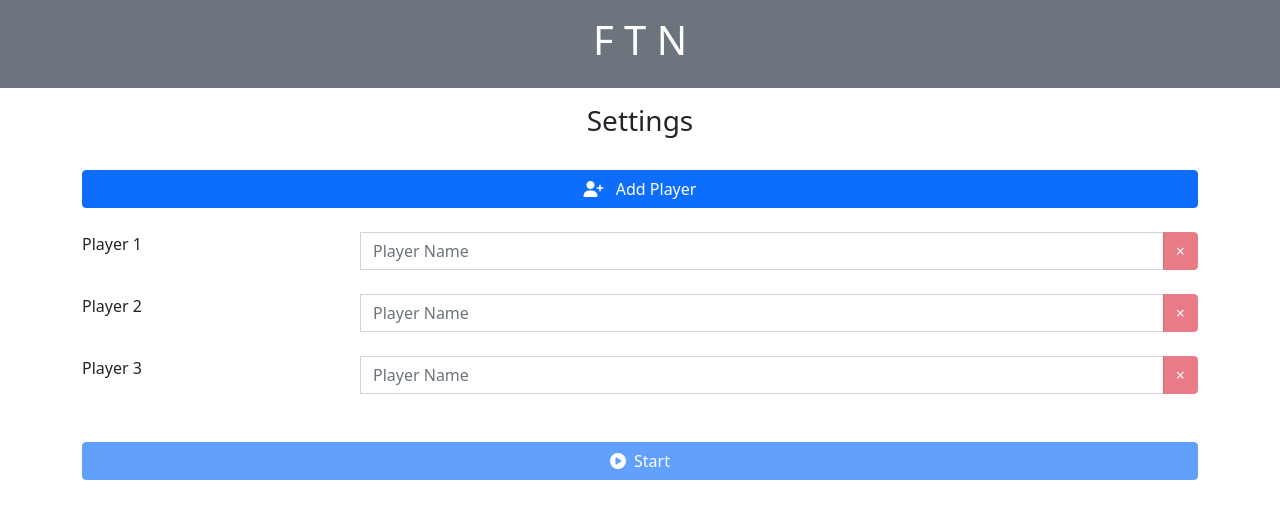
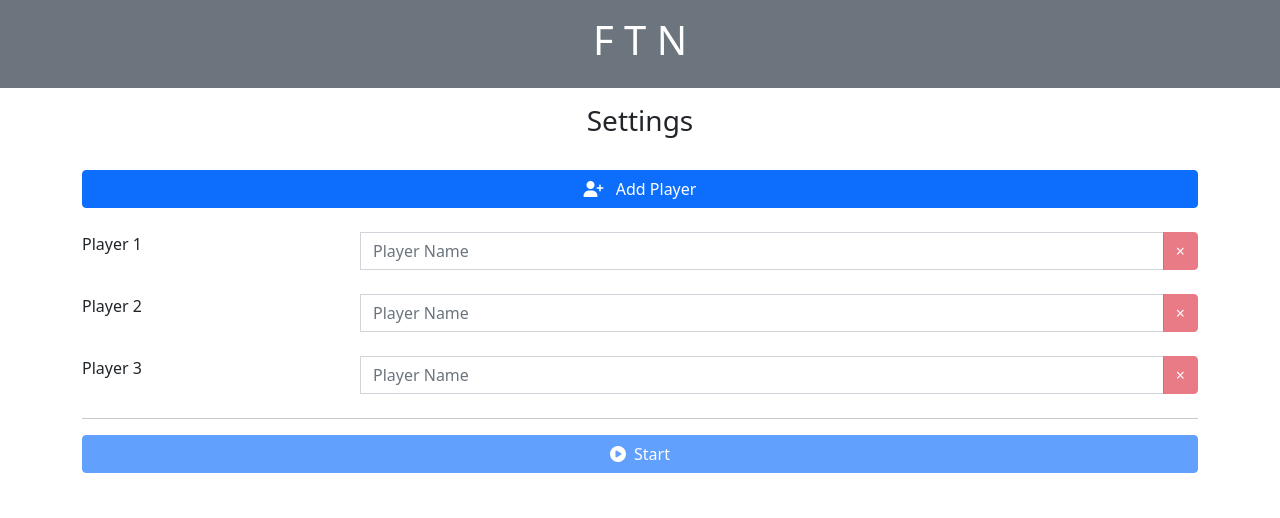
Before and after one commit to sivakumm/FTN, an Angular app: page / in a window 1280 px wide. Shown: the top 518 px of the page. Built offline with nearby package versions, Linux system fonts and the light colour scheme.

Commit message:
rebuilds to reactive form

```diff
--- a/src/app/app.module.ts
+++ b/src/app/app.module.ts
@@ -4,6 +4,7 @@ import { NgModule } from '@angular/core';
 import { AppRoutingModule } from './app-routing.module';
 import { AppComponent } from './app-component/app.component';
 import { SettingsComponent } from './settings/settings.component';
+import { FormsModule, ReactiveFormsModule } from '@angular/forms';
 
 @NgModule({
   declarations: [
@@ -11,8 +12,10 @@ import { SettingsComponent } from './settings/settings.component';
     SettingsComponent
   ],
   imports: [
+    AppRoutingModule,
     BrowserModule,
-    AppRoutingModule
+    FormsModule,
+    ReactiveFormsModule
   ],
   providers: [],
   bootstrap: [AppComponent]
--- a/src/app/settings/settings.component.html
+++ b/src/app/settings/settings.component.html
@@ -6,19 +6,38 @@
   </div>
   <div class="row">
     <div class="col">
-      <form>
+      <form [formGroup]="playersForm" (ngSubmit)="onSubmit()">
         <button class="btn btn-primary mt-4 w-100" type="button" (click)="addPlayer()">
           <i class="fas fa-user-plus me-2"></i>
           Add Player
         </button>
-        <div *ngFor="let player of players; let playerIdx = index;" class="row my-4">
+        <div formArrayName="playerNames" *ngFor="let player of playerNames.controls; let playerIdx = index;" class="row my-4">
           <div class="input-group">
-            <label class="form-label col-12 col-md-3" [for]="'player-name-' + playerIdx">Player {{ playerIdx + 1 }}</label>
-            <input class="form-control col" type="text" [id]="'player-name-' + playerIdx" placeholder="Player Name" />
-            <button class="btn btn-danger" type="button" [disabled]="players.length < 4" (click)="removePlayer(playerIdx)">&times;</button>
+            <label
+              class="form-label col-12 col-md-3"
+              [for]="'player-name-' + playerIdx"
+            >
+              Player {{ playerIdx + 1 }}
+            </label>
+            <input
+              class="form-control col"
+              type="text"
+              [id]="'player-name-' + playerIdx"
+              placeholder="Player Name"
+              [formControlName]="playerIdx"
+            />
+            <button
+              class="btn btn-danger"
+              type="button"
+              [disabled]="playerNames.length < 4"
+              (click)="removePlayer(playerIdx)"
+            >
+              &times;
+            </button>
           </div>
         </div>
-        <button class="btn btn-primary mt-4 w-100" type="button" [disabled]="players.length < 4">
+        <hr />
+        <button class="btn btn-primary w-100" type="submit" [disabled]="!isValidInputs()">
           <i class="fas fa-play-circle me-2"></i>Start
         </button>
       </form>
--- a/src/app/settings/settings.component.ts
+++ b/src/app/settings/settings.component.ts
@@ -1,4 +1,5 @@
 import { Component } from '@angular/core';
+import { FormArray, FormBuilder, FormGroup } from '@angular/forms';
 
 @Component({
   selector: 'app-settings',
@@ -7,20 +8,35 @@ import { Component } from '@angular/core';
 })
 export class SettingsComponent {
 
-  players = [
-    { name: '' },
-    { name: '' },
-    { name: '' }
-  ];
+  playersForm: FormGroup;
 
-  constructor() { }
+  constructor(private fb: FormBuilder) {
+    this.playersForm = fb.group({
+      playerNames: fb.array([
+        fb.control(''),
+        fb.control(''),
+        fb.control('')
+      ])
+    });
+  }
+
+  get playerNames(): FormArray {
+    return this.playersForm.get('playerNames') as FormArray;
+  }
 
   addPlayer(): void {
-    this.players.push({ name: '' });
+    this.playerNames.push(this.fb.control(''));
   }
 
   removePlayer(playerIdx: number): void {
-    this.players.splice(playerIdx, 1);
+    this.playerNames.removeAt(playerIdx);
   }
 
+  isValidInputs(): boolean {
+    return this.playerNames.length > 2 && this.playerNames.value.every((name: string) => name.length > 0);
+  }
+
+  onSubmit(): void {
+    console.log(this.playersForm);
+  }
 }
```
Also changed, not shown: 2 other files (tests, documents, lock files or other folders).
